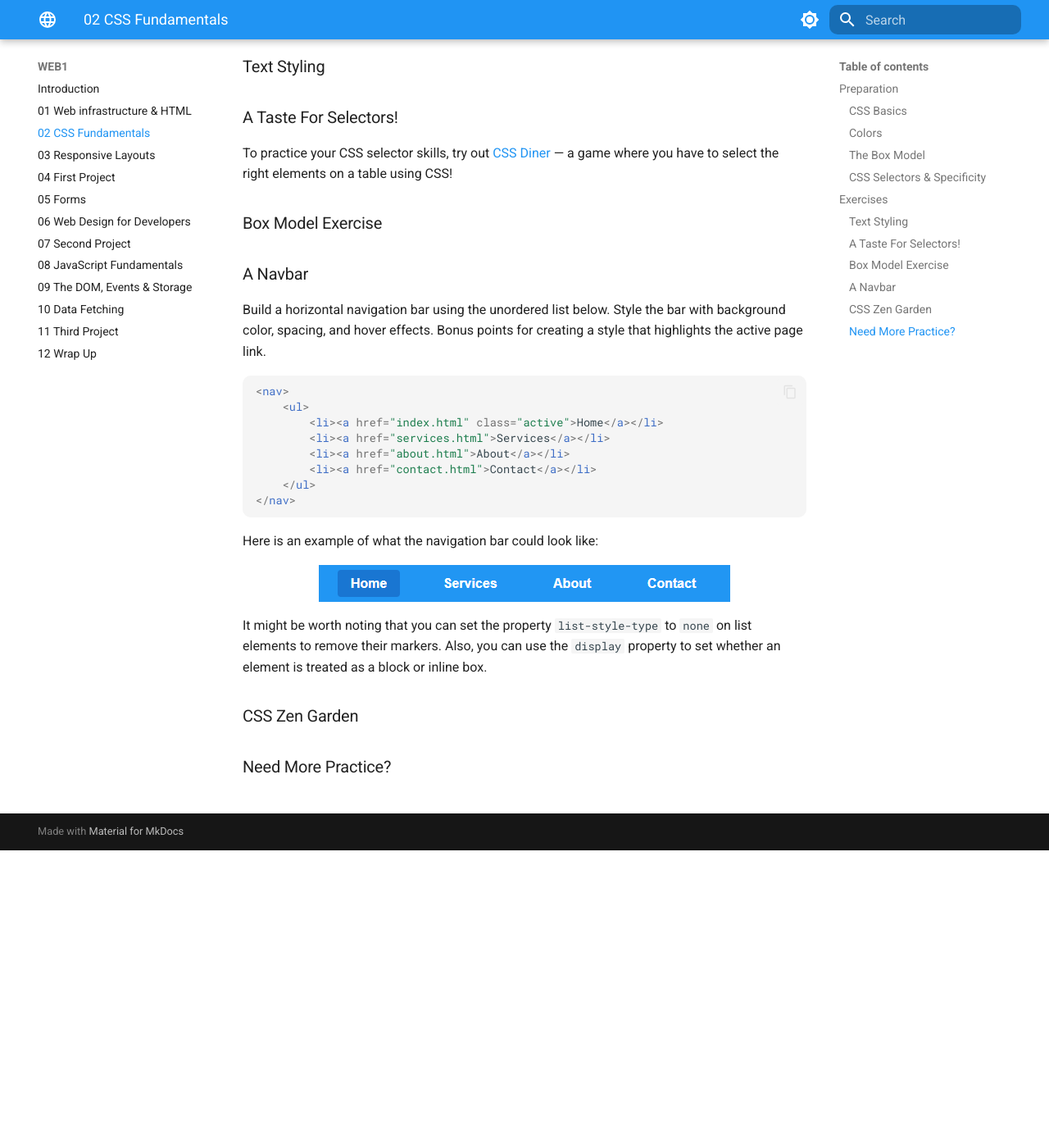
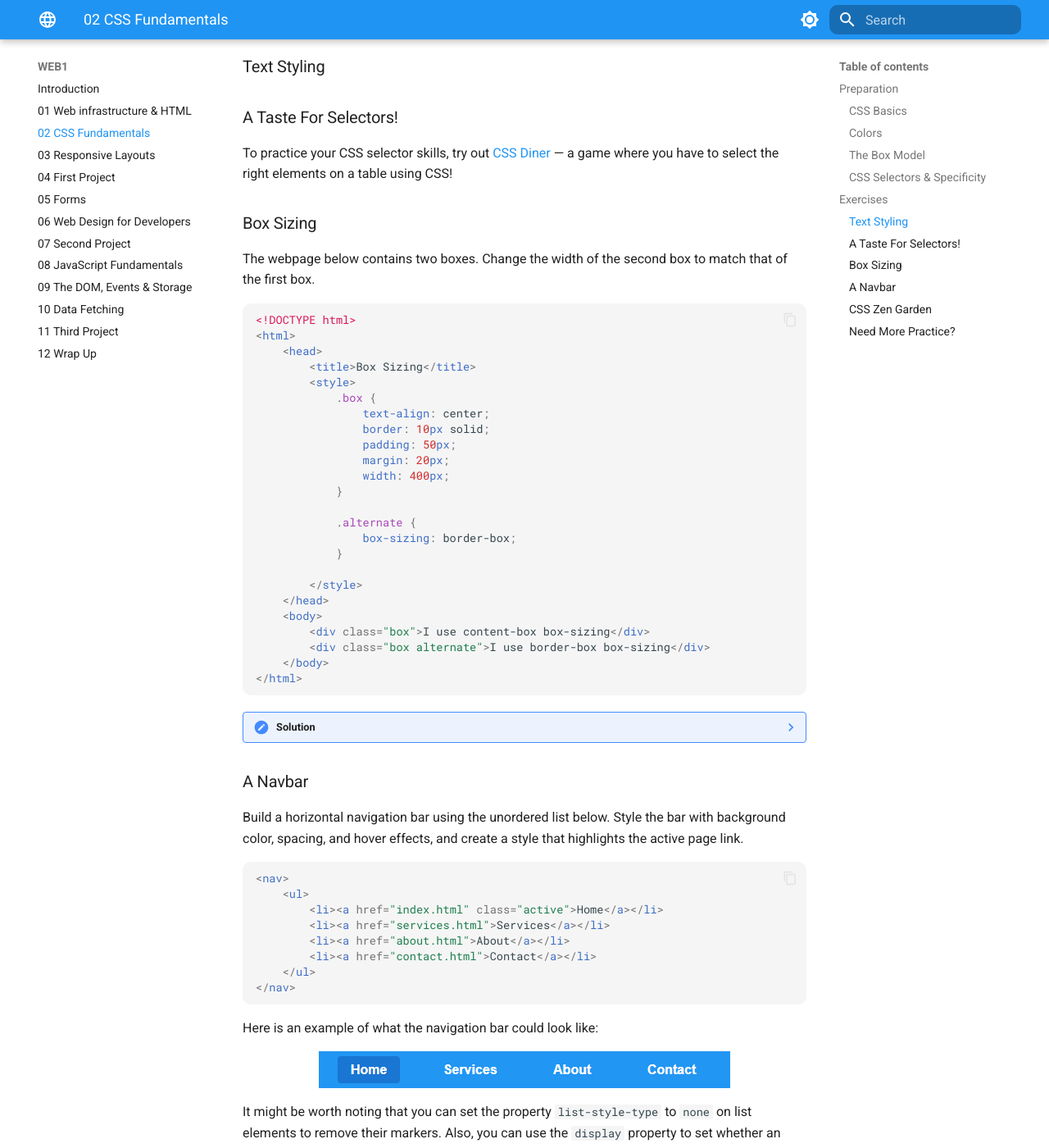
Before and after one commit to KasperKnop/WEB1, an MkDocs documentation site: the page built from docs/02-css-fundamentals.md, in a window 1280 px wide and 1400 px high, scrolled down 2849 px. Shown: the whole window at 82% size. Built offline with MkDocs 1.6.1 and Material for MkDocs 9.7.7, drawn with Linux system fonts in a browser that asks for light colours; emoji names are drawn with the system emoji font; comment, search, counter and statistics services are not loaded; before the commit the page ends 3886 px from its top, so only the background shows below that.

Commit message:
Update 02-css-fundamentals.md

````diff
--- a/docs/02-css-fundamentals.md
+++ b/docs/02-css-fundamentals.md
@@ -56,11 +56,48 @@ The concepts are also covered on web.dev:
 
 To practice your CSS selector skills, try out [CSS Diner](https://flukeout.github.io/){:target="\_blank"} — a game where you have to select the right elements on a table using CSS!
 
-### Box Model Exercise
+### Box Sizing
+
+The webpage below contains two boxes. Change the width of the second box to match that of the first box.
+
+```html
+<!DOCTYPE html>
+<html>
+    <head>
+        <title>Box Sizing</title>
+        <style>
+            .box {
+                text-align: center;
+                border: 10px solid;
+                padding: 50px;
+                margin: 20px;
+                width: 400px;
+            }
+
+            .alternate {
+                box-sizing: border-box;
+            }
+
+        </style>
+    </head>
+    <body>
+        <div class="box">I use content-box box-sizing</div>
+        <div class="box alternate">I use border-box box-sizing</div>
+    </body>
+</html>
+```
+
+??? note "Solution"
+    ```css
+    .alternate {
+        box-sizing: border-box;
+        width: 520px;
+    }
+    ```
 
 ### A Navbar
 
-Build a horizontal navigation bar using the unordered list below. Style the bar with background color, spacing, and hover effects. Bonus points for creating a style that highlights the active page link.
+Build a horizontal navigation bar using the unordered list below. Style the bar with background color, spacing, and hover effects, and create a style that highlights the active page link.
 
 ```html
 <nav>
@@ -79,6 +116,42 @@ Here is an example of what the navigation bar could look like:
 
 It might be worth noting that you can set the property `list-style-type` to `none` on list elements to remove their markers. Also, you can use the `display` property to set whether an element is treated as a block or inline box.
 
+??? note "Example Solution"
+    ```css
+    nav {
+        margin: auto;
+        font-family: sans-serif;
+        background-color: #2196f3;
+        padding-block: 1rem;
+    }
+
+    nav ul {
+        margin: 0;
+        padding: 0;
+        text-align: center;
+    }
+
+    nav li {
+        display: inline;
+        padding: 0rem;
+        margin: 0rem;
+    }
+
+    nav a {
+        text-decoration: none;
+        color: white;
+        padding: 1rem;
+    }
+
+    nav a:hover {
+        background-color: #1976d275;
+    }
+
+    nav a.active {
+        background-color: #1976d2;
+    }
+    ```
+
 ### CSS Zen Garden
 
 ### Need More Practice?
````
